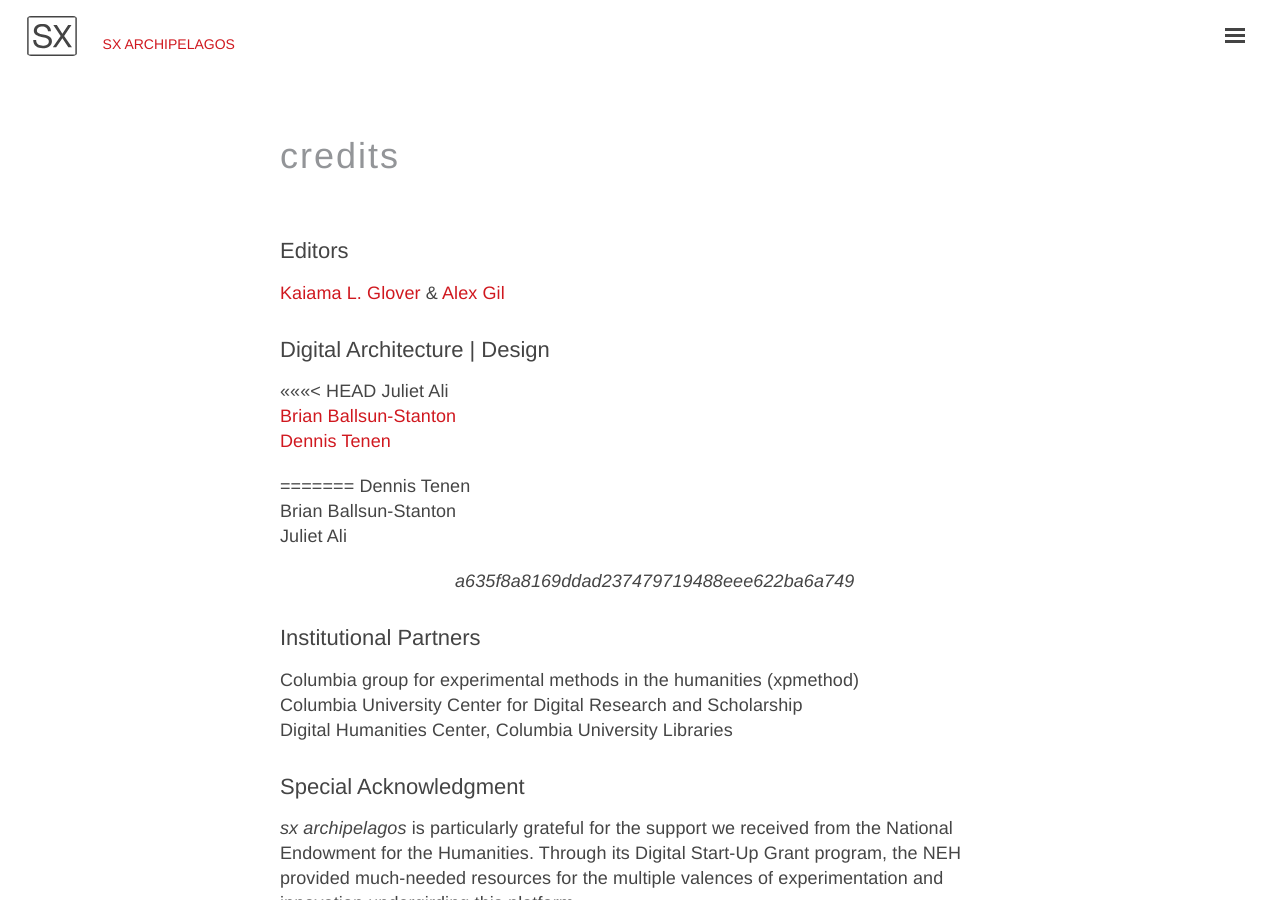
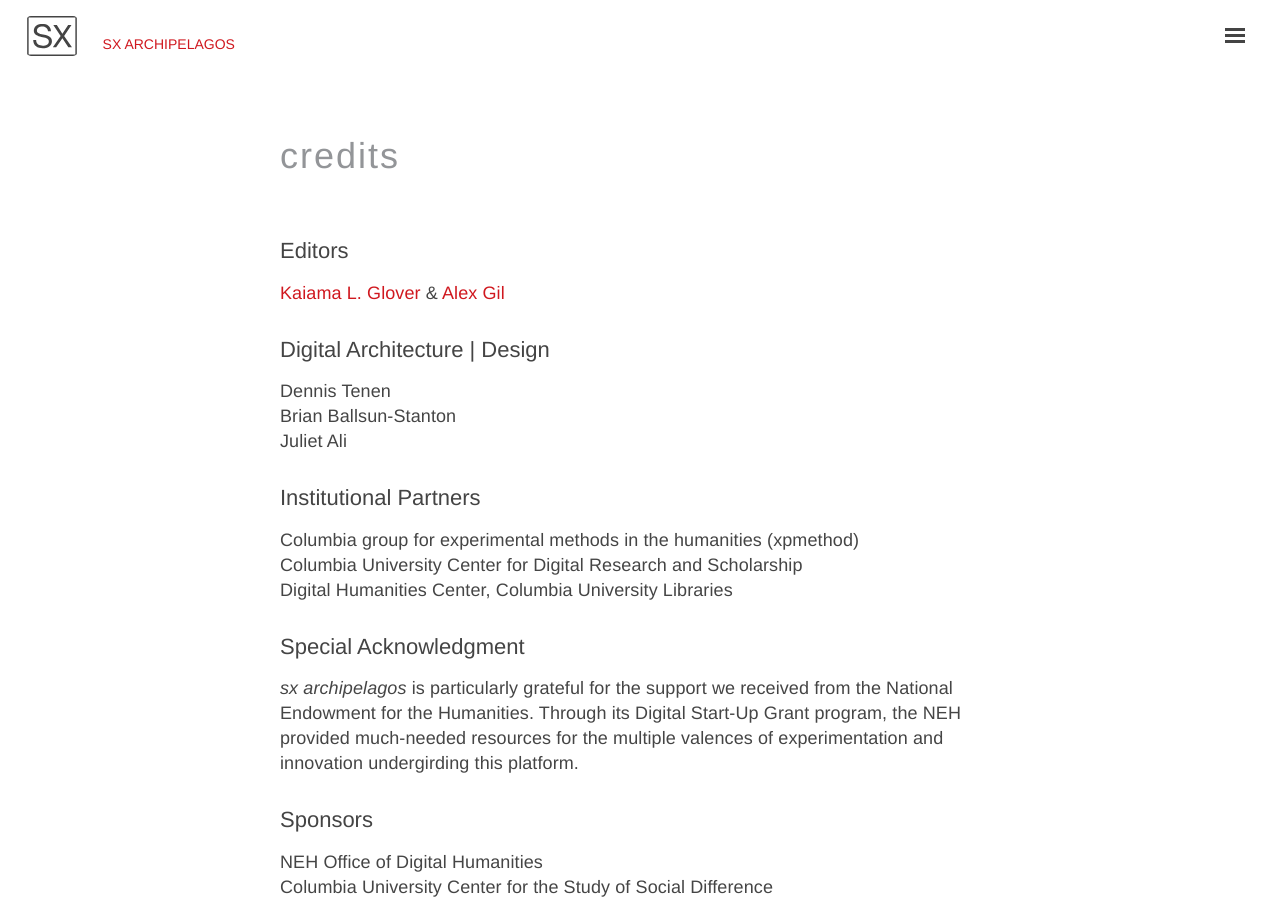
Before and after one commit to archipelagosjournal/archipelagos, a Jekyll site: the page built from credits.md, in a window 1280 px wide and 900 px high. Built offline with Jekyll 4.4.1, drawn with Linux system fonts in a browser that asks for light colours.

Commit message:
fixed credits

```diff
--- a/credits.md
+++ b/credits.md
@@ -8,16 +8,9 @@ title: credits
 [Kaiama L. Glover](#kaiama-l-glover--editor) & [Alex Gil](#alex-gil--editor)
 
 ### Digital Architecture | Design
-<<<<<<< HEAD
-Juliet Ali\\
-[Brian Ballsun-Stanton](#brian-ballsun-stanton--production-editor)\\
-[Dennis Tenen](#dennis-tenen--project-architect)
-
-=======
 Dennis Tenen\\
 Brian Ballsun-Stanton\\
 Juliet Ali
->>>>>>> a635f8a8169ddad237479719488eee622ba6a749
 
 ### Institutional Partners
 
```
